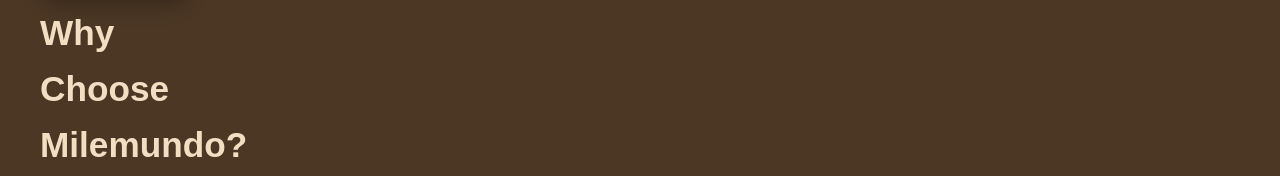
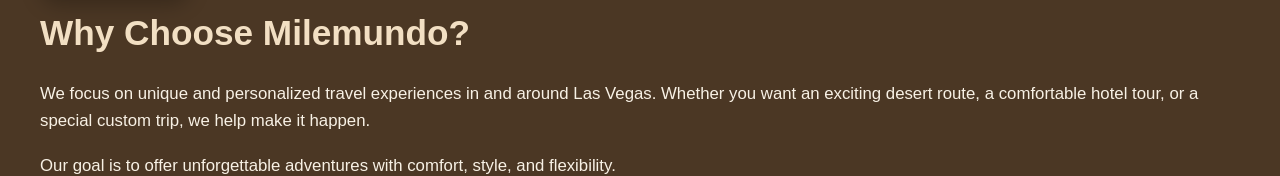
Before and after one commit to milemundo/milemundo, a plain HTML site: page index.html in a window 1280 px wide. Shown: the part 2145-2321 px from the top of the page. Drawn offline with Linux system fonts and the light colour scheme.

Commit message:
Update index.html

```diff
--- a/index.html
+++ b/index.html
@@ -212,8 +212,6 @@
     }
 
     .about-box{
-     width: 200px;
-     min-height: 500px;
      :grid;
       grid-template-columns:1fr 1fr;
       gap:35px;
```
